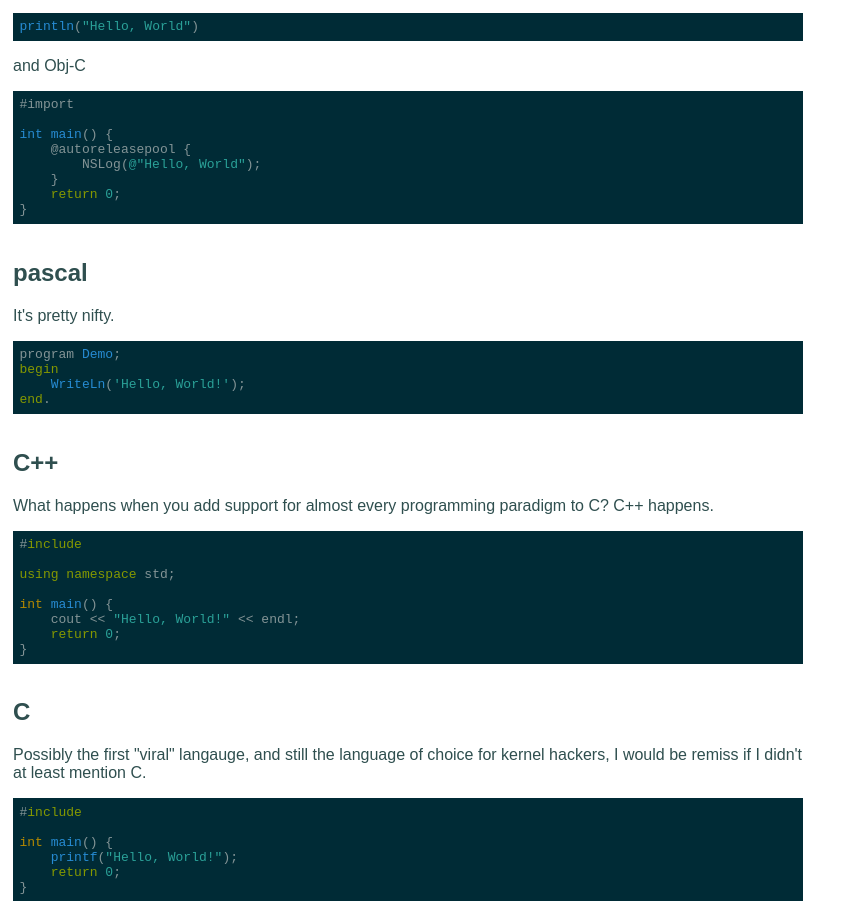
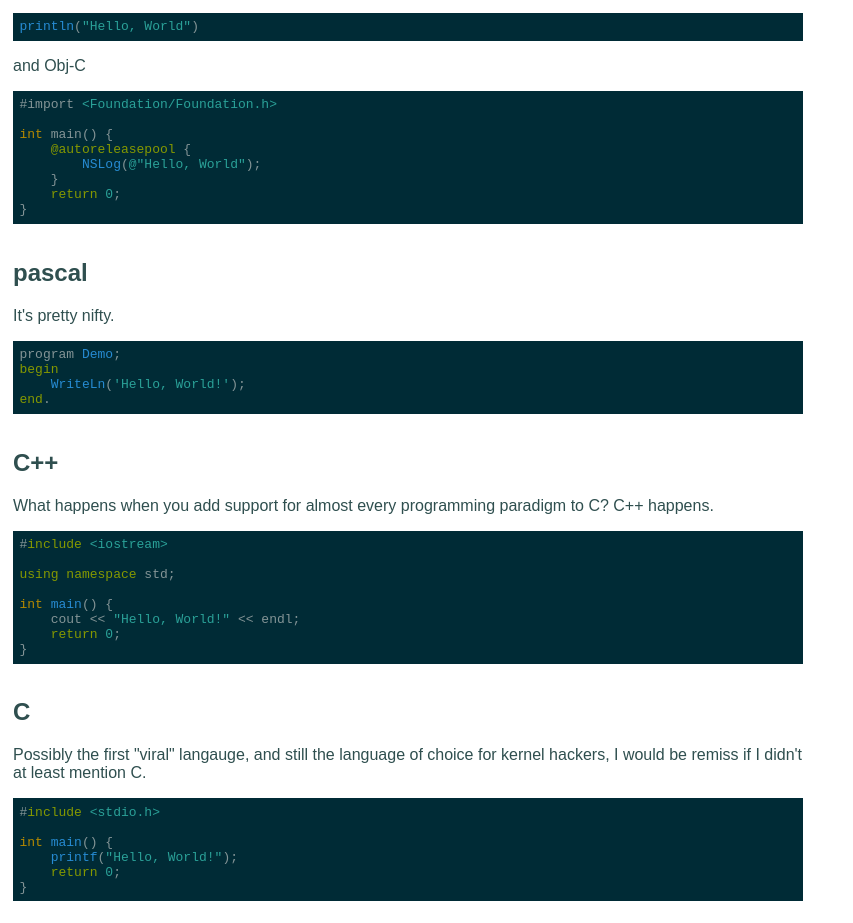
Before and after one commit to cal-smith/adventures, a plain HTML site: page index.html in a window 1280 px wide. Shown: the part 708-1631 px from the top of the page, without its empty margins (0-853 px from the left). Drawn offline with nearby package versions, Linux system fonts and the light colour scheme.

Commit message:
code formatting cause I'm dumb

```diff
--- a/index.html
+++ b/index.html
@@ -39,7 +39,7 @@
 <pre><code>println("Hello, World")
 </code></pre>
             <p>and Obj-C</p>
-<pre><code>#import <Foundation/Foundation.h>
+<pre><code>#import &lt;Foundation/Foundation.h&gt;
 
 int main() {
     @autoreleasepool {
@@ -61,7 +61,7 @@ end.
         <div id="cpp">
             <h2>C++</h2>
             <p>What happens when you add support for almost every programming paradigm to C? C++ happens.</p>
-<pre><code>#include <iostream>
+<pre><code>#include &lt;iostream&gt;
 
 using namespace std;
 
@@ -74,7 +74,7 @@ int main() {
         <div id="c">
             <h2>C</h2>
             <p>Possibly the first "viral" langauge, and still the language of choice for kernel hackers, I would be remiss if I didn't at least mention C.</p>
-<pre><code>#include <stdio.h>
+<pre><code>#include &lt;stdio.h&gt;
 
 int main() {
     printf("Hello, World!");
```
